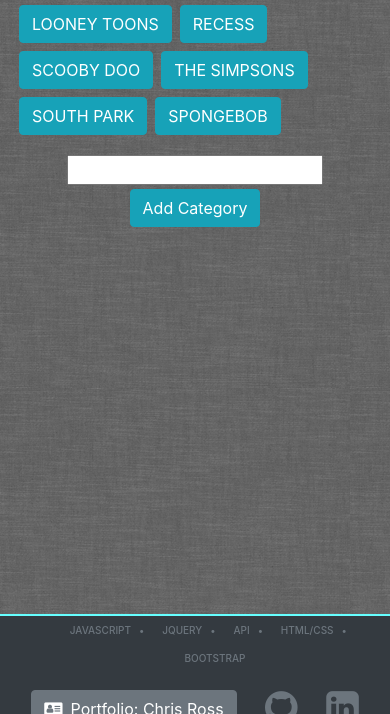
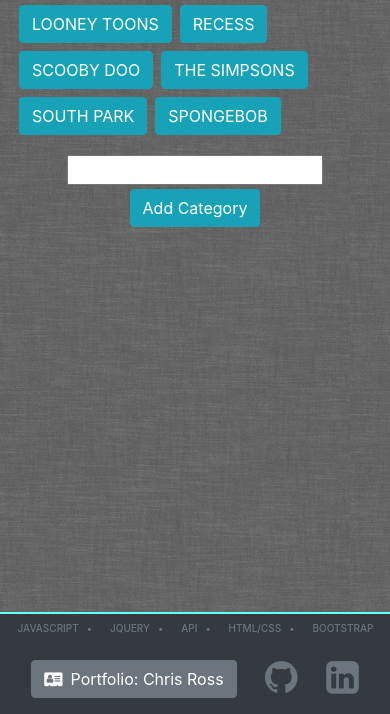
Before and after one commit to vtchris/Giffy-Gallery, a plain HTML site: page index.html in a window 390 px wide. Shown: the part 130-844 px from the top of the page. Drawn offline with nearby package versions, Linux system fonts and the light colour scheme.

Commit message:
footer adjustment

```diff
--- a/assets/css/style.css
+++ b/assets/css/style.css
@@ -20,14 +20,14 @@ img{
     border-top: 2px solid #66ffff;
 }
 @media screen and (max-width:667px){
+    ul{
+        padding-left:1px;
+    }
     .container{
-        margin-bottom:100px;
+        margin-bottom:160px;
     }
     .display-5{
         font-size: 10px;
     }
-    footer{
-        height:100px;
-    }
 
 }
```
